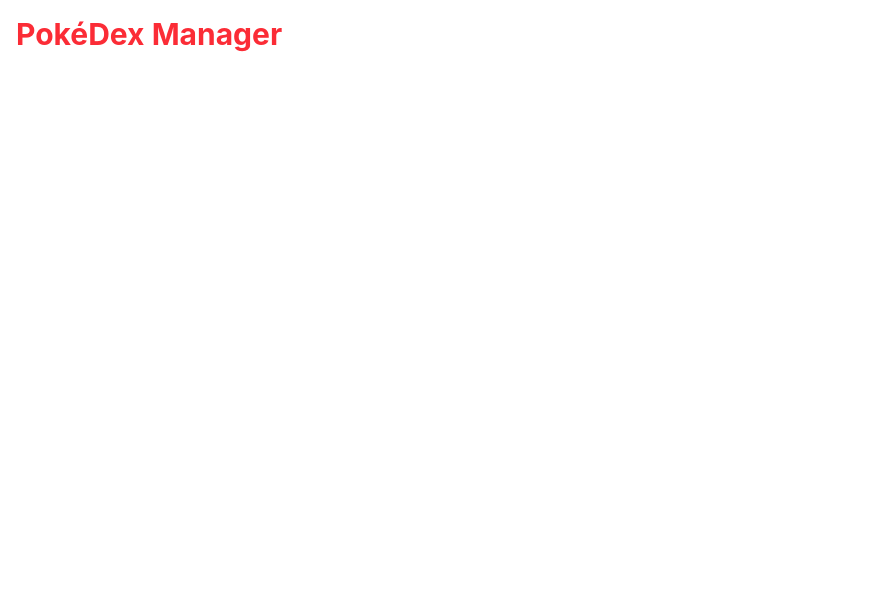
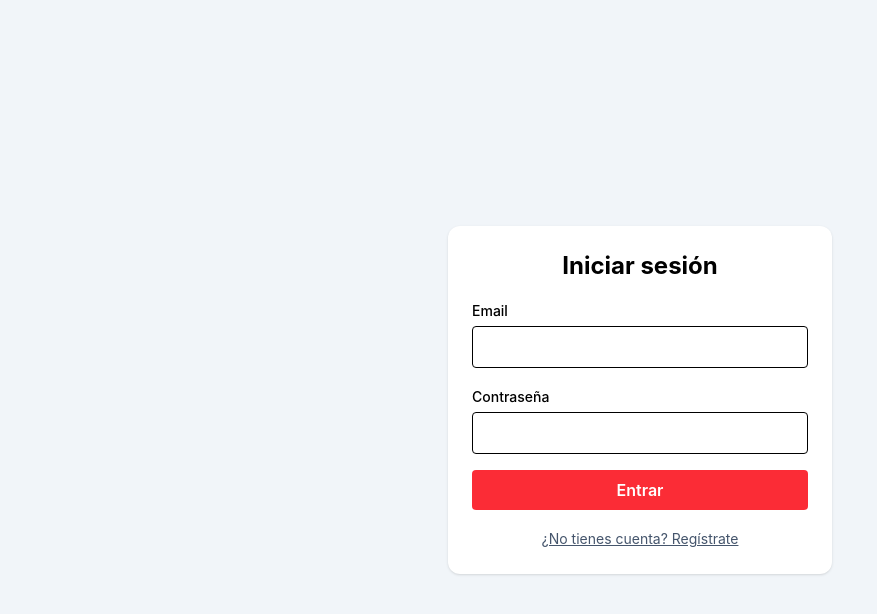
Before and after one commit to JoseCarlosChaparro/pokedex-manager, a React app in the folder frontend/: page / in a window 1280 px wide. Shown: the top 614 px of the page, without its empty margins (0-877 px from the left). Built offline with nearby package versions, Linux system fonts and the light colour scheme; no server answers; the HTML template or start-up script is replaced by a standard one.

Commit message:
feat(frontend): add login and register flow

```diff
--- a/frontend/src/App.jsx
+++ b/frontend/src/App.jsx
@@ -1,3 +1,10 @@
+import { useState } from 'react'
+import AuthForm from './components/AuthForm'
+import { getToken } from './api'
+
 export default function App() {
-  return <h1 className="text-3xl font-bold text-red-500 p-4">PokéDex Manager</h1>
+  const [isAuthenticated, setIsAuthenticated] = useState(() => Boolean(getToken()))
+
+  if (!isAuthenticated) return <AuthForm onAuthenticated={() => setIsAuthenticated(true)} />
+  return <p className="p-4">Sesión iniciada</p>
 }
--- /dev/null
+++ b/frontend/src/api.js
@@ -0,0 +1,30 @@
+const API_URL = import.meta.env.VITE_API_URL ?? 'http://localhost:8000'
+const TOKEN_KEY = 'pokedex_token'
+
+export const getToken = () => localStorage.getItem(TOKEN_KEY)
+export const saveToken = (token) => localStorage.setItem(TOKEN_KEY, token)
+export const clearToken = () => localStorage.removeItem(TOKEN_KEY)
+
+export class ApiError extends Error {
+  constructor(status, message) {
+    super(message)
+    this.status = status
+  }
+}
+
+export async function apiRequest(path, { method = 'GET', body } = {}) {
+  const headers = { 'Content-Type': 'application/json' }
+  const token = getToken()
+  if (token) headers.Authorization = `Bearer ${token}`
+
+  const response = await fetch(`${API_URL}${path}`, {
+    method,
+    headers,
+    body: body ? JSON.stringify(body) : undefined,
+  })
+  if (response.status === 204) return null
+
+  const data = await response.json().catch(() => null)
+  if (!response.ok) throw new ApiError(response.status, data?.detail ?? 'Request failed')
+  return data
+}
--- /dev/null
+++ b/frontend/src/components/AuthForm.jsx
@@ -0,0 +1,74 @@
+import { useState } from 'react'
+import { apiRequest, saveToken } from '../api'
+
+const PASSWORD_MIN_LENGTH = 8
+
+const AUTH_ERROR_MESSAGES = {
+  401: 'Email o contraseña incorrectos',
+  409: 'Ese email ya está registrado',
+  422: 'Revisa tu email y contraseña',
+}
+
+export default function AuthForm({ onAuthenticated }) {
+  const [isRegister, setIsRegister] = useState(false)
+  const [email, setEmail] = useState('')
+  const [password, setPassword] = useState('')
+  const [error, setError] = useState('')
+  const [loading, setLoading] = useState(false)
+
+  async function handleSubmit(event) {
+    event.preventDefault()
+    setError('')
+    setLoading(true)
+    try {
+      const credentials = { email, password }
+      if (isRegister) await apiRequest('/auth/register', { method: 'POST', body: credentials })
+      const { access_token } = await apiRequest('/auth/login', { method: 'POST', body: credentials })
+      saveToken(access_token)
+      onAuthenticated()
+    } catch (err) {
+      setError(AUTH_ERROR_MESSAGES[err.status] ?? 'Algo salió mal, intenta de nuevo')
+    } finally {
+      setLoading(false)
+    }
+  }
+
+  function toggleMode() {
+    setIsRegister(!isRegister)
+    setError('')
+  }
+
+  return (
+    <main className="grid min-h-screen place-items-center bg-slate-100 p-4">
+      <form onSubmit={handleSubmit} className="w-full max-w-sm space-y-4 rounded-xl bg-white p-6 shadow">
+        <h1 className="text-center text-2xl font-bold">
+          {isRegister ? 'Crear cuenta' : 'Iniciar sesión'}
+        </h1>
+        <label className="block">
+          <span className="text-sm font-medium">Email</span>
+          <input
+            type="email" required value={email}
+            onChange={(e) => setEmail(e.target.value)}
+            className="mt-1 w-full rounded border px-3 py-2"
+          />
+        </label>
+        <label className="block">
+          <span className="text-sm font-medium">Contraseña</span>
+          <input
+            type="password" required value={password}
+            minLength={isRegister ? PASSWORD_MIN_LENGTH : undefined}
+            onChange={(e) => setPassword(e.target.value)}
+            className="mt-1 w-full rounded border px-3 py-2"
+          />
+        </label>
+        {error && <p role="alert" className="text-sm text-red-600">{error}</p>}
+        <button disabled={loading} className="w-full rounded bg-red-500 py-2 font-semibold text-white disabled:opacity-50">
+          {loading ? 'Cargando…' : isRegister ? 'Registrarme' : 'Entrar'}
+        </button>
+        <button type="button" onClick={toggleMode} className="w-full text-sm text-slate-600 underline">
+          {isRegister ? '¿Ya tienes cuenta? Inicia sesión' : '¿No tienes cuenta? Regístrate'}
+        </button>
+      </form>
+    </main>
+  )
+}
```
